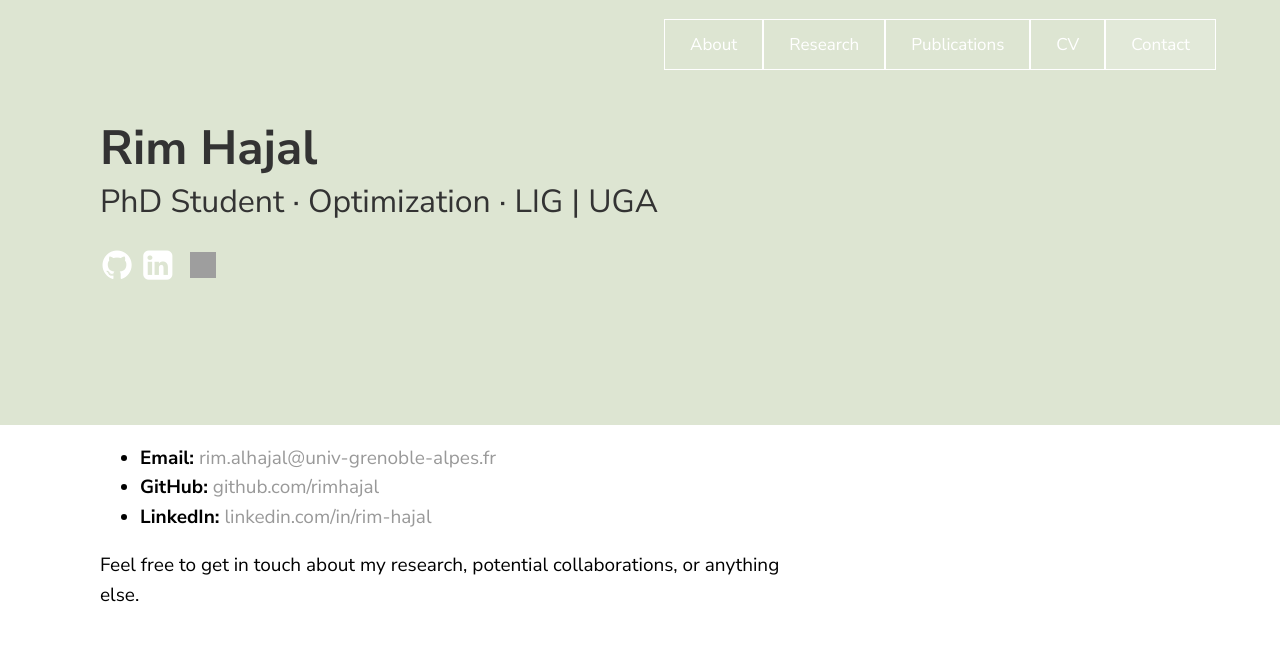
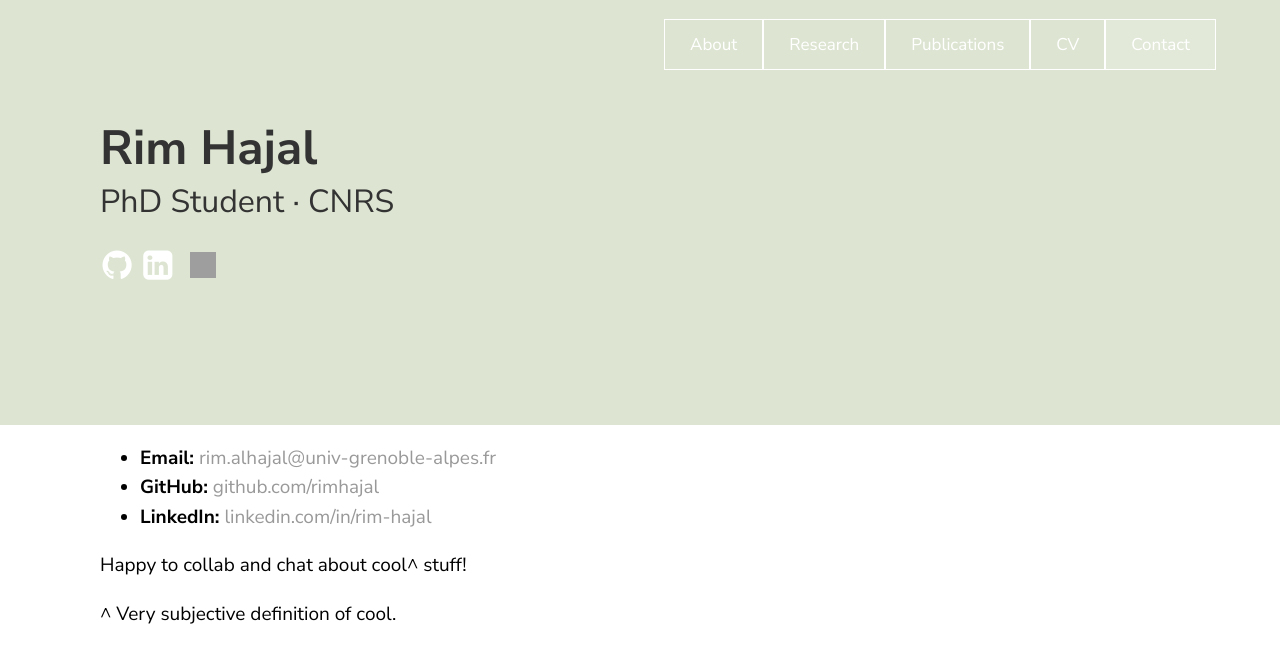
Before and after one commit to rimhajal/rimhajal.github.io, a Jekyll site: the page built from contact.md, in a window 1280 px wide. Shown: the top 663 px of the page. Built offline with Jekyll 4.4.1, drawn with Linux system fonts in a browser that asks for light colours; grey boxes are pictures that could not be loaded.

Commit message:
cool stuff

```diff
--- a/_config.yml
+++ b/_config.yml
@@ -14,7 +14,7 @@ permalink: /posts/:title/
 
 texture:
   title: Rim Hajal
-  tagline: PhD Student · Optimization · LIG | UGA
+  tagline: PhD Student · CNRS
   date_format: "%b %-d, %Y"
   style: black
   showNav: true
--- a/contact.md
+++ b/contact.md
@@ -8,4 +8,6 @@ permalink: /contact/
 - **GitHub:** [github.com/rimhajal](https://github.com/rimhajal)
 - **LinkedIn:** [linkedin.com/in/rim-hajal](https://linkedin.com/in/rimhajal)
 
-Feel free to get in touch about my research, potential collaborations, or anything else.
+Happy to collab and chat about cool^ stuff!
+
+^ Very subjective definition of cool.
```
